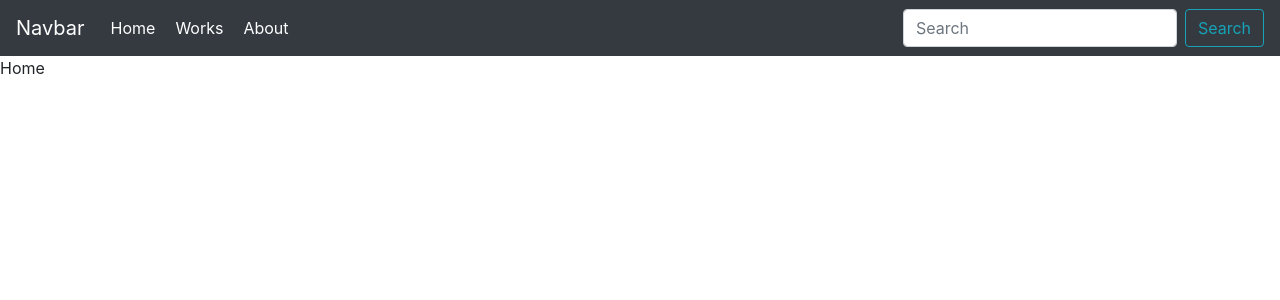
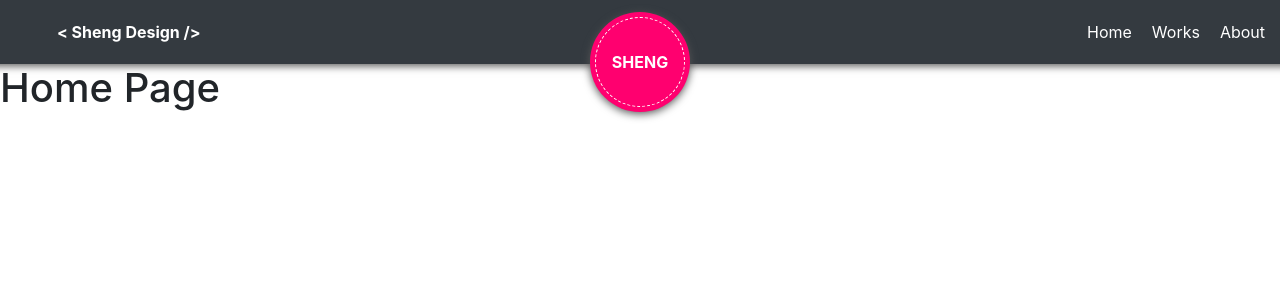
Before and after one commit to CopyDemon/Shengdesign_React, a React (Create React App) app in the folder shengdesign_react/: page / in a window 1280 px wide. Shown: the top 300 px of the page. Built offline with nearby package versions, Linux system fonts and the light colour scheme.

Commit message:
working on nav

```diff
--- a/shengdesign_react/src/component/nav/nav.js
+++ b/shengdesign_react/src/component/nav/nav.js
@@ -1,5 +1,5 @@
 import React, { Component } from 'react';
-import  { Container, Row, Col, Nav, Navbar,Form, FormControl, Button }  from 'react-bootstrap';
+import  { Container,Row, Nav, Navbar,Form, FormControl, Button }  from 'react-bootstrap';
 
 //import script
 import classSelector from './nav.module.css';
@@ -9,7 +9,8 @@ import classSelector from './nav.module.css';
 
 class Navigation extends Component{
     state = {
-        nav_data : { Home : "/", Works : "/works", About :"About" }
+        nav_data : { Home : "/", Works : "/works", About :"About" },
+        brand_name : "< Sheng Design />"
     }
 
     render(){
@@ -23,17 +24,20 @@ class Navigation extends Component{
             )
         })
         return(
-            <Container fluid  bg="primary" className="p-0">
-                <Navbar bg="dark" variant="dark">
-                    <Navbar.Brand href="#home">Navbar</Navbar.Brand>
-                    <Nav className="mr-auto">
+            <Container fluid className="p-0">
+                <Row className={`${classSelector.nav_row} justify-content-end bg-dark`}>
+                    <div className={classSelector.logo_container}>
+                        <div className={classSelector.logo_inner_circle}>
+                            <p>SHENG</p>
+                        </div>
+                    </div>
+                    <span className={classSelector.brand}>
+                        <a href="/">{this.state.brand_name}</a>
+                    </span>
+                    <nav className={classSelector.nav_container}>
                         {nav_li}
-                    </Nav>
-                    <Form inline>
-                    <FormControl type="text" placeholder="Search" className="mr-sm-2" />
-                    <Button variant="outline-info">Search</Button>
-                    </Form>
-                </Navbar>
+                    </nav>
+                </Row>
             </Container>
         )
     }
--- a/shengdesign_react/src/component/nav/nav.module.css
+++ b/shengdesign_react/src/component/nav/nav.module.css
@@ -1,17 +1,76 @@
+.nav_row{
+   position: relative;
+   box-shadow: 0px 2px 8px #575757;
+}
+
+.brand{
+   position: absolute;
+   top: 50%;
+   left: 0%;
+   transform: translate(50%, -50%);
+}
+
+.brand > a{
+   color: white;
+   font-weight: bold;
+}
+
+.logo_container{
+   position: absolute;
+   left: 50%;
+   top: 50%;
+   transform: translate(-50%, -20%);
+   width: 100px;
+   height: 100px;
+   border-radius: 50%;
+   background-color:#ff006f;
+   box-shadow: 0px 2px 8px #575757;
+}
+
+@media(max-width:500px){
+   .logo_container{
+      display: none;
+   }
+}
+
+.logo_inner_circle{
+   width: 90px;
+   height: 90px;
+   border:1px solid white;
+   border-style: dashed;
+   border-radius: 50%;
+   position: absolute;
+   top: 50%;
+   left: 50%;
+   transform: translate(-50%,-50%);
+   text-align: center;
+}
+
+.logo_inner_circle > p{
+   position: absolute;
+   top: 50%;
+   left: 50%;
+   transform: translate(-50%,-50%);
+   color: white;
+   font-weight: bold;
+}
+
 .nav_container{
    padding: 20px 20px 20px 20px;
 }
 
 .nav_link{
+   display: inline-block;
    padding-left: 10px;
    padding-right: 10px;
 }
 
 .nav_link > a{
    color: white;
+   transition: .2s ease-in-out;
 }
 
 .nav_link > a:hover{
    text-decoration: none;
-   color: red;
+   color: #929292;
 }
--- a/shengdesign_react/src/pages/home/home.js
+++ b/shengdesign_react/src/pages/home/home.js
@@ -1,9 +1,25 @@
-import React from 'react';
+import React, { Component } from 'react';
+import  { Container, Nav, Navbar,Form, FormControl, Button }  from 'react-bootstrap';
 
-const Home = props => {
-    return(
-        <div>Home</div>
-    )
+//import script
+
+
+//import data
+// import nav_db from "./nav_db";
+
+class Home extends Component{
+    state = {
+        nav_data : { Home : "/", Works : "/works", About :"About" }
+    }
+
+    render(){
+
+        return(
+            <Container fluid className="p-0">
+               <h1>Home Page</h1>
+            </Container>
+        )
+    }
 }
 
 export default Home;
```
